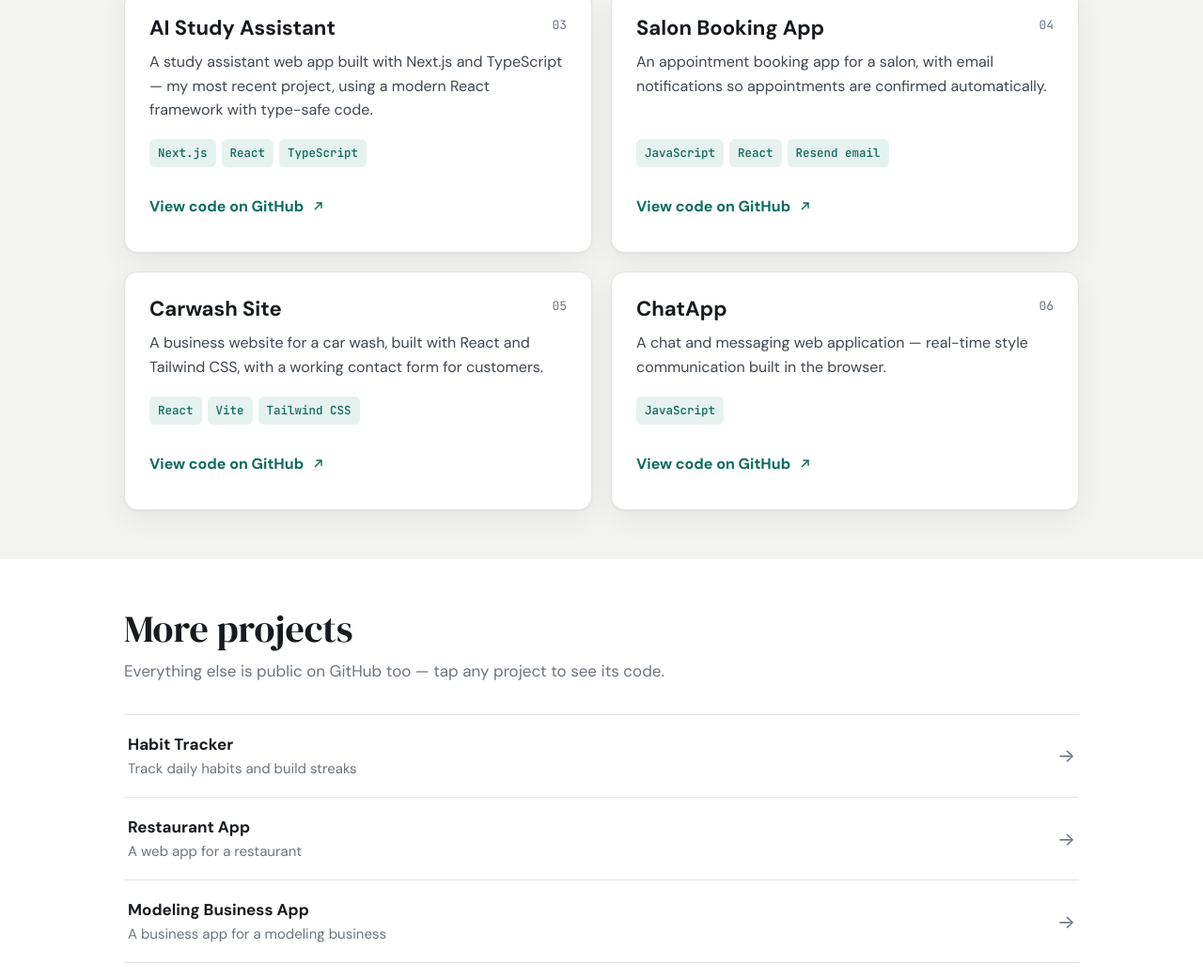
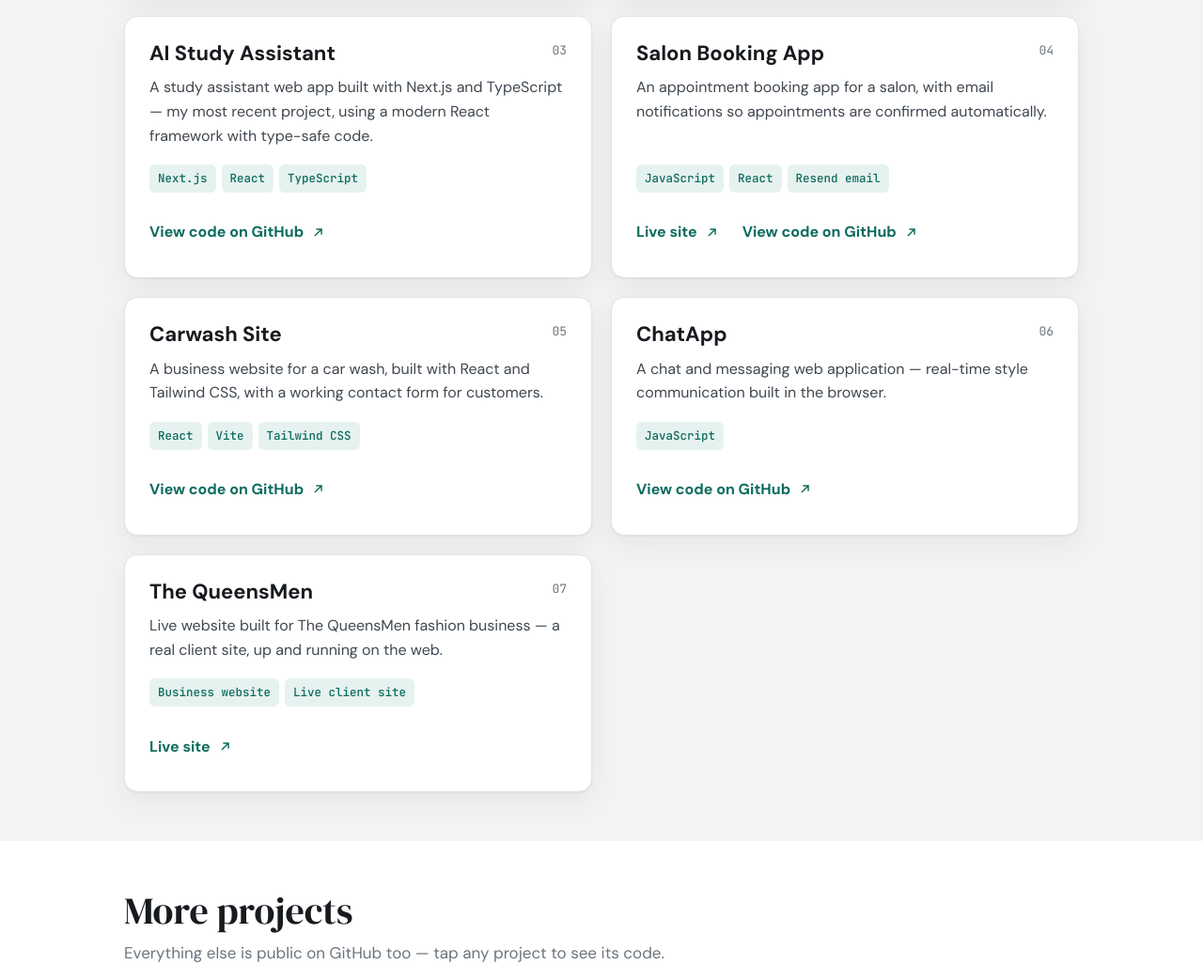
Before and after one commit to lavondamaxwell1-cpu/portfolio, a plain HTML site: page index.html in a window 1280 px wide. Shown: the part 1678-2721 px from the top of the page at 94% size. Drawn offline with Linux system fonts and the light colour scheme.

Commit message:
Add live site links

```diff
--- a/index.html
+++ b/index.html
@@ -121,6 +121,7 @@
   }
   .card-link svg{width:17px;height:17px}
   .card-link:hover{text-decoration:underline}
+  .card-links{display:flex;flex-wrap:wrap;gap:4px 24px}
   /* More projects */
   .more-list{list-style:none;margin:0;padding:0;border-top:1px solid var(--line)}
   .more-list li{border-bottom:1px solid var(--line)}
@@ -225,7 +226,7 @@
   <section id="projects" class="alt" aria-labelledby="projects-h">
     <div class="wrap">
       <h2 id="projects-h">Featured projects</h2>
-      <p class="section-intro">Six projects that show the range — full-stack apps, payments, booking, and business sites. Each card links to the code on GitHub.</p>
+      <p class="section-intro">Seven projects that show the range — full-stack apps, payments, booking, and business sites. Where a project is live on the web, its card links straight to it; the rest link to the code on GitHub.</p>
       <div class="grid">
 
         <article class="card">
@@ -253,7 +254,10 @@
           <div class="card-head"><h3>Salon Booking App</h3><span class="num">04</span></div>
           <p>An appointment booking app for a salon, with email notifications so appointments are confirmed automatically.</p>
           <div class="tags"><span class="tag">JavaScript</span><span class="tag">React</span><span class="tag">Resend email</span></div>
-          <a class="card-link" href="https://github.com/lavondamaxwell1-cpu/salon-booking-app" target="_blank" rel="noopener">View code on GitHub <svg viewBox="0 0 24 24" fill="none" stroke="currentColor" stroke-width="2" aria-hidden="true"><path d="M7 17L17 7M9 7h8v8"/></svg></a>
+          <div class="card-links">
+            <a class="card-link" href="https://salon-booking-app-pi-lake.vercel.app/" target="_blank" rel="noopener">Live site <svg viewBox="0 0 24 24" fill="none" stroke="currentColor" stroke-width="2" aria-hidden="true"><path d="M7 17L17 7M9 7h8v8"/></svg></a>
+            <a class="card-link" href="https://github.com/lavondamaxwell1-cpu/salon-booking-app" target="_blank" rel="noopener">View code on GitHub <svg viewBox="0 0 24 24" fill="none" stroke="currentColor" stroke-width="2" aria-hidden="true"><path d="M7 17L17 7M9 7h8v8"/></svg></a>
+          </div>
         </article>
 
         <article class="card">
@@ -268,6 +272,13 @@
           <p>A chat and messaging web application — real-time style communication built in the browser.</p>
           <div class="tags"><span class="tag">JavaScript</span></div>
           <a class="card-link" href="https://github.com/lavondamaxwell1-cpu/ChatApp" target="_blank" rel="noopener">View code on GitHub <svg viewBox="0 0 24 24" fill="none" stroke="currentColor" stroke-width="2" aria-hidden="true"><path d="M7 17L17 7M9 7h8v8"/></svg></a>
+        </article>
+
+        <article class="card">
+          <div class="card-head"><h3>The QueensMen</h3><span class="num">07</span></div>
+          <p>Live website built for The QueensMen fashion business — a real client site, up and running on the web.</p>
+          <div class="tags"><span class="tag">Business website</span><span class="tag">Live client site</span></div>
+          <a class="card-link" href="https://www.thequeensmenfasion.com/" target="_blank" rel="noopener">Live site <svg viewBox="0 0 24 24" fill="none" stroke="currentColor" stroke-width="2" aria-hidden="true"><path d="M7 17L17 7M9 7h8v8"/></svg></a>
         </article>
 
       </div>
```
